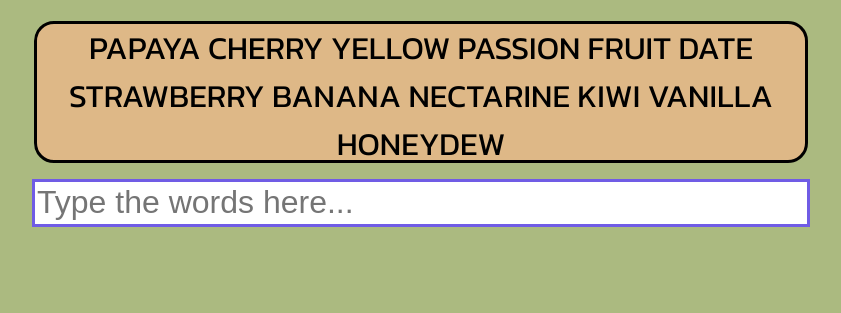
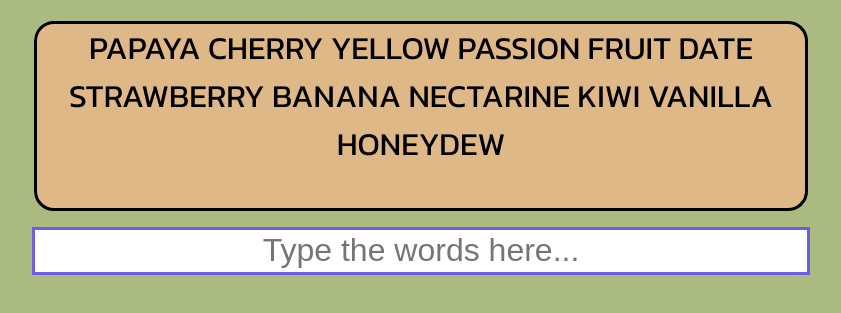
Before and after one commit to YakovDovidShamr/Fast-fingers, a plain HTML site: page index.html in a window 1280 px wide. Shown: the part 147-460 px from the top of the page, without its empty margins (219-1060 px from the left). Drawn offline with Linux system fonts and the light colour scheme; a web font is replaced by a local one.

Commit message:
The size of words box was changed.

```diff
--- a/style.css
+++ b/style.css
@@ -18,7 +18,7 @@ body {
 
 .main-div > #random-words {
     padding: 0%;
-    height: 17vh;
+    height: 23vh;
     width: 60vw;
     background-color: burlywood;
     border: solid ;
@@ -35,6 +35,7 @@ body {
     border: solid;
     font-size: 2em;
     font-weight: 200;
+    text-align: center;
     color: rgb(112, 92, 229);
 }
 
```
